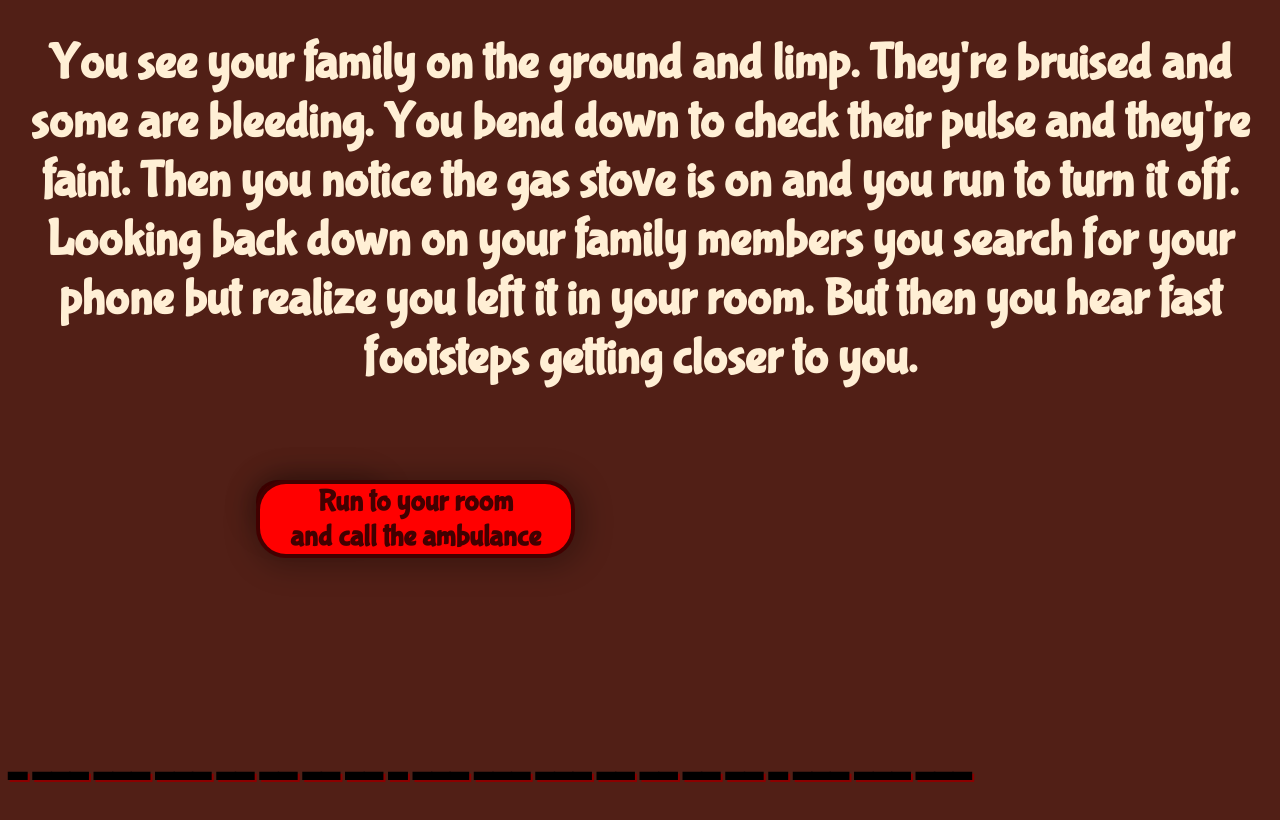
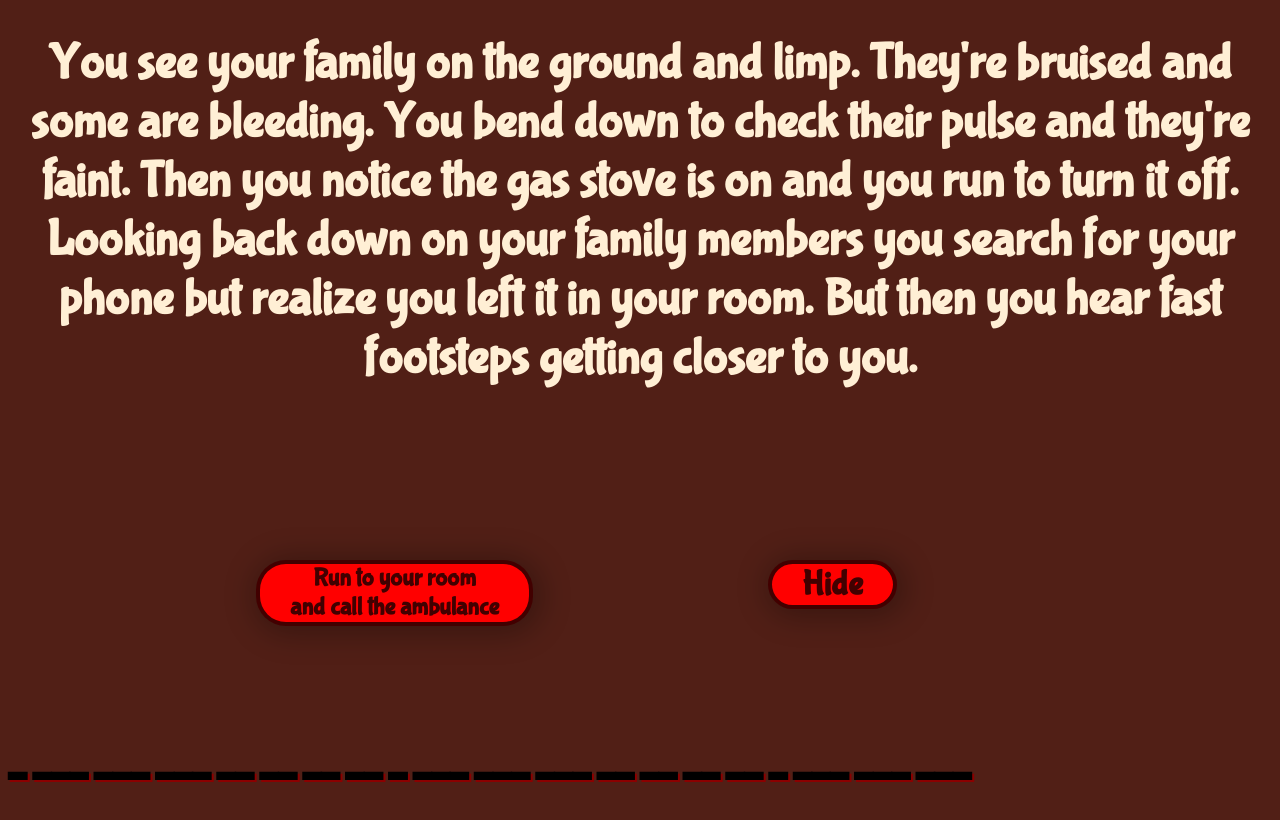
Before and after one commit to Cassandra-Hinds/Hackathon_Thanksgiving_Mystery, a plain HTML site: page branchOne_2.html in a window 1280 px wide. Drawn offline with Linux system fonts and the light colour scheme.

Commit message:
Update branchOne_2.html

```diff
--- a/branchOne_2.html
+++ b/branchOne_2.html
@@ -4,7 +4,7 @@
     <style>
         .button {
           color: #410000;
-      font-size: 30px;
+          font-size: 35px;
           border-radius: 30px;
           text-align: center;
           text-decoration: none;
@@ -13,23 +13,22 @@
           font-weight: bold;
           background-color: red;
           position: absolute;
-      top: 60%;
-      left: 20%;
+          top: 70%;
+          left: 60%;
           font-family: "Bubblegum Sans";
-      border:  4px solid rgba(0, 0, 0, 0.741);
+          border: 4px solid rgba(0, 0, 0, 0.741);
           box-shadow: 3px 3px 30px 5px rgba(0, 0, 0, 0.29);
           transition: all 200ms ease-in-out;
+        }
 
-        }
-        .button:hover{
+        .button:hover {
         color: red;
         background-color: #410000;
       }
 
-
         .button1 {
           color: #410000;
-      font-size: 30px;
+          font-size: 25px;
           border-radius: 30px;
           text-align: center;
           text-decoration: none;
@@ -38,18 +37,18 @@
           font-weight: bold;
           background-color: red;
           position: absolute;
-      top: 60%;
+          top: 70%;
           left: 20%;
           font-family: "Bubblegum Sans";
-      border:  4px solid rgba(0, 0, 0, 0.741);
+          border: 4px solid rgba(0, 0, 0, 0.741);
           box-shadow: 3px 3px 30px 5px rgba(0, 0, 0, 0.29);
-      transition: all 200ms ease-in-out;
+          transition: all 200ms ease-in-out;border: 4px solid rgba(0, 0, 0, 0.741);
         }
-        .button1:hover{
+
+        .button1:hover {
         color: red;
         background-color: #410000;
       }
-
 
         h1{
           text-align: center;
```
Lines whose indentation alone changed are shown as unchanged.
